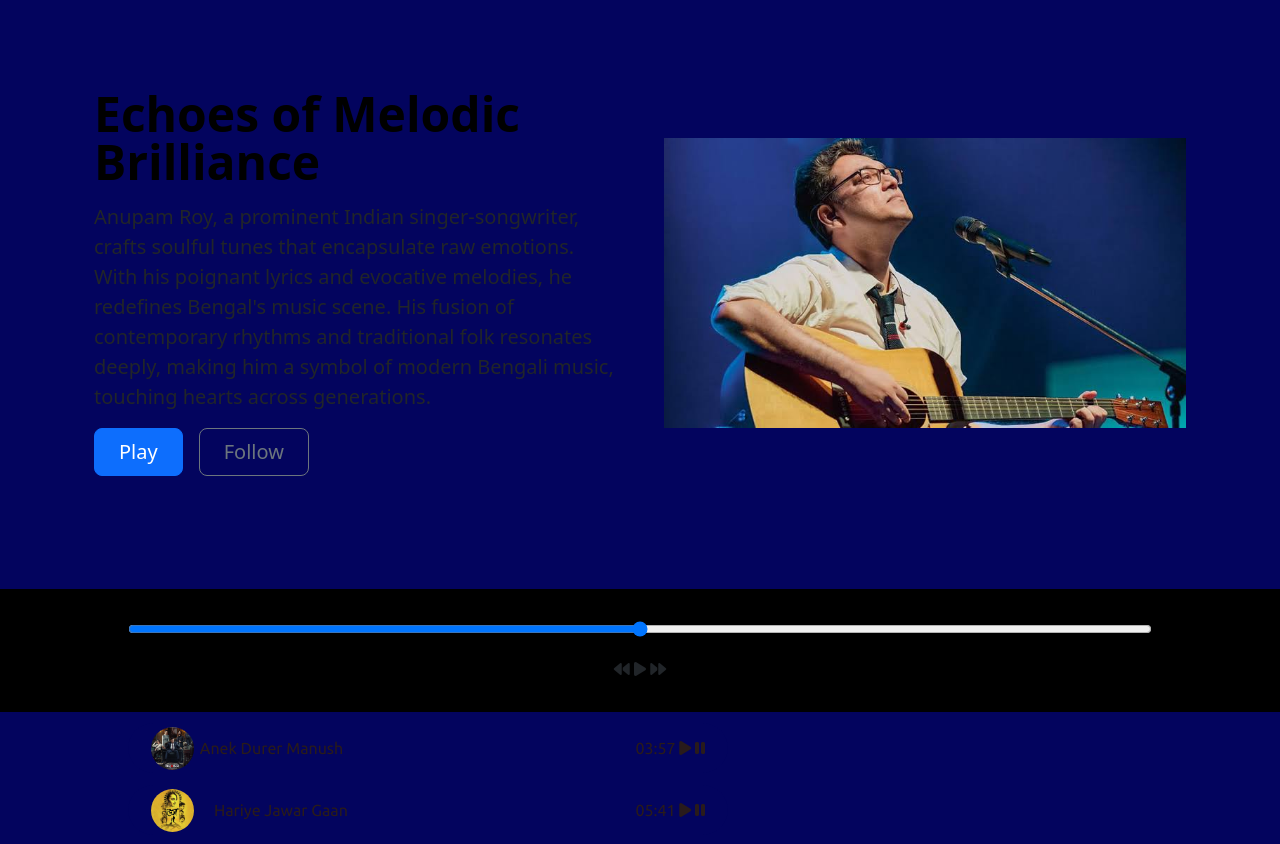
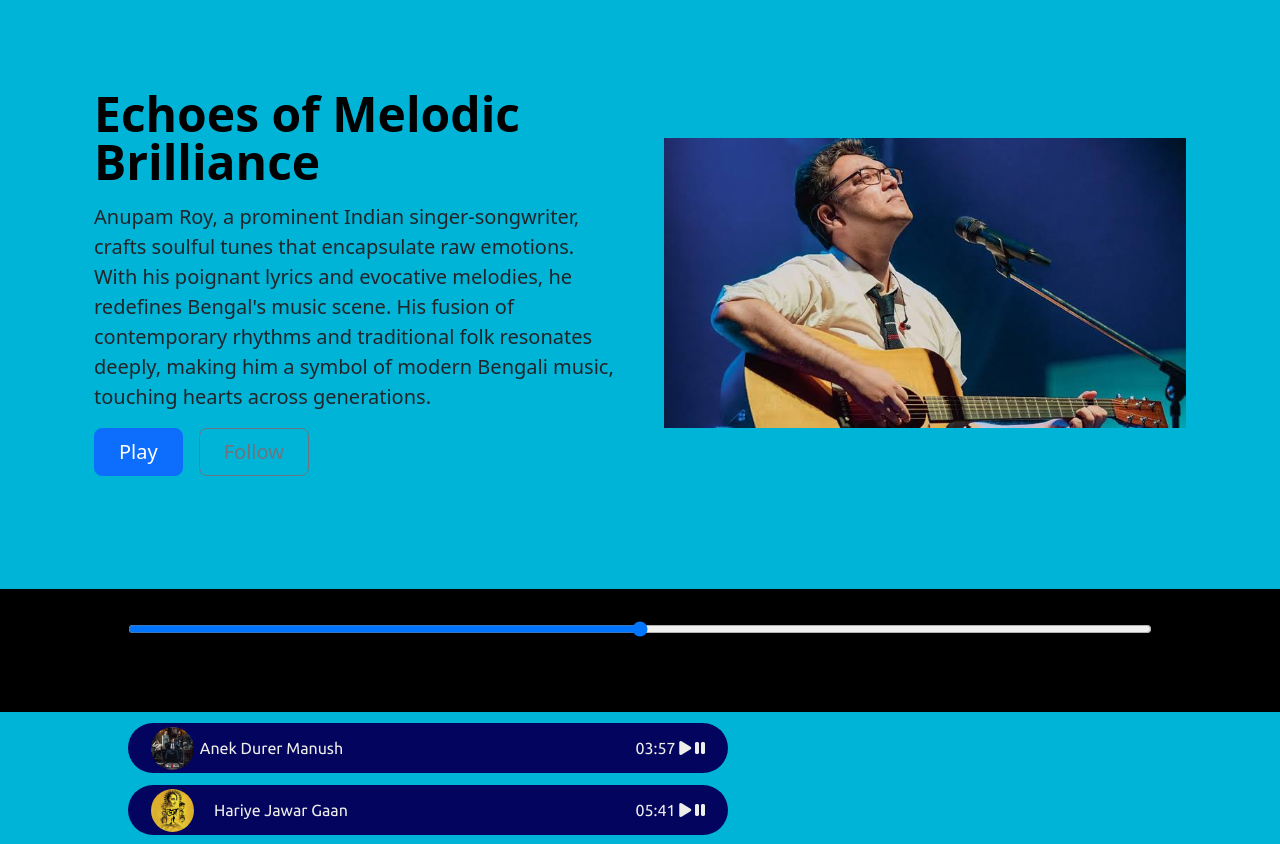
Before and after one commit to Sayandipalter/anupamr, a plain HTML site: page index.html in a window 1280 px wide. Shown: the part 88-932 px from the top of the page. Drawn offline with nearby package versions, Linux system fonts and the light colour scheme; a web font is replaced by a local one.

Commit message:
Update style.css

```diff
--- a/style.css
+++ b/style.css
@@ -2,12 +2,12 @@
 
 .mid{
     margin-top: 0%;
-    background-color: #03045e;
+    background-color: #00b4d8;
 
 
 }
 body{
-    background-color:#03045e ;
+    background-color:#00b4d8 ;
 }
 .container2{
     margin-top: 80px;
@@ -15,7 +15,7 @@
 }
 .container1{
     height: 50vh;
-    background-color: #03045e;
+    background-color: #00b4d8;
     display: flex;
     width: 80%;
     margin: 23px auto;
@@ -27,7 +27,7 @@
     position: sticky;
     height:123px;
     background-color: black;
-    color: ffffff;
+    color: rgb(0, 0, 0);
     bottom: 0;
     display: flex;
     justify-content: center;
@@ -49,7 +49,7 @@
     display:flex;
     background-color:#03045e ;
     width: 600px;
-    color: f8f9fa;
+    color: #edede9;
     margin: 12px 0;
     justify-content: space-between;
     align-items: center;
```
